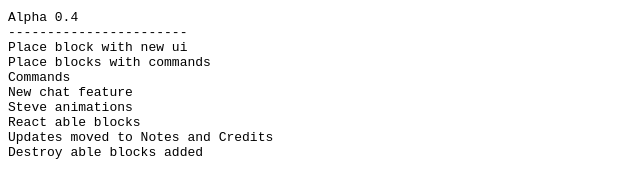
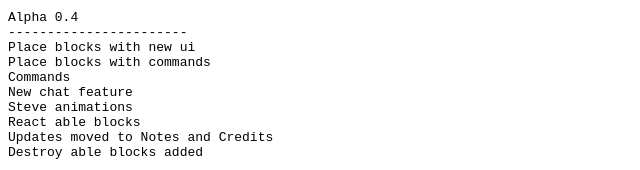
Before and after one commit to osthetweaker/cavecraft, a plain HTML site: page index.html in a window 1280 px wide. Shown: the part 431-601 px from the top of the page, 0-640 px from the left. Drawn offline with Linux system fonts and the light colour scheme.

Commit message:
Update index.html

```diff
--- a/index.html
+++ b/index.html
@@ -4,7 +4,7 @@
 <pre>
 Alpha 0.4
 -----------------------
-Place block with new ui
+Place blocks with new ui
 Place blocks with commands
 Commands
 New chat feature
```
